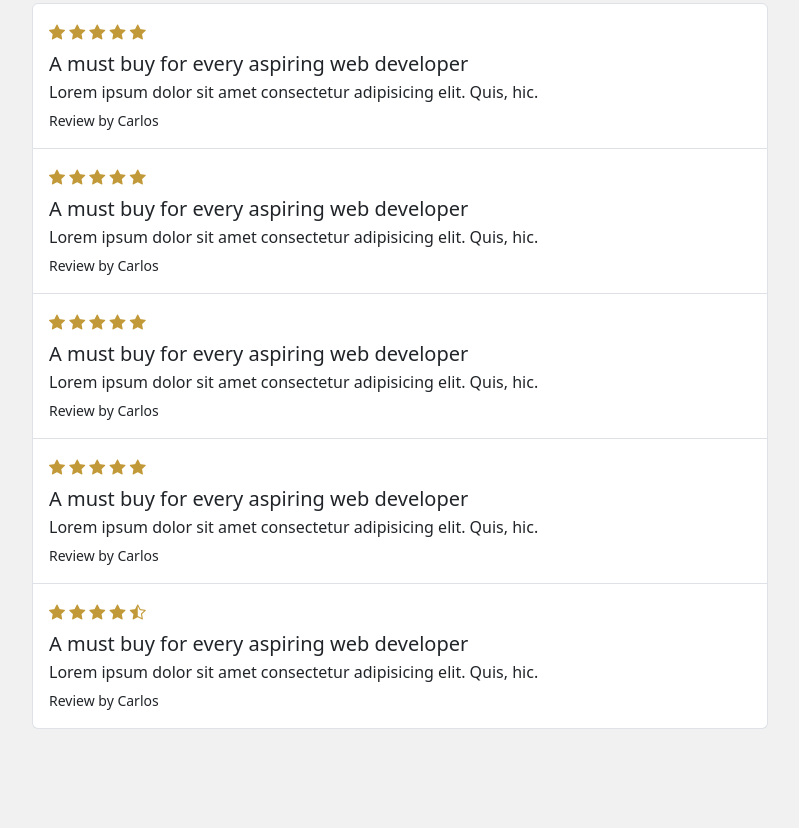
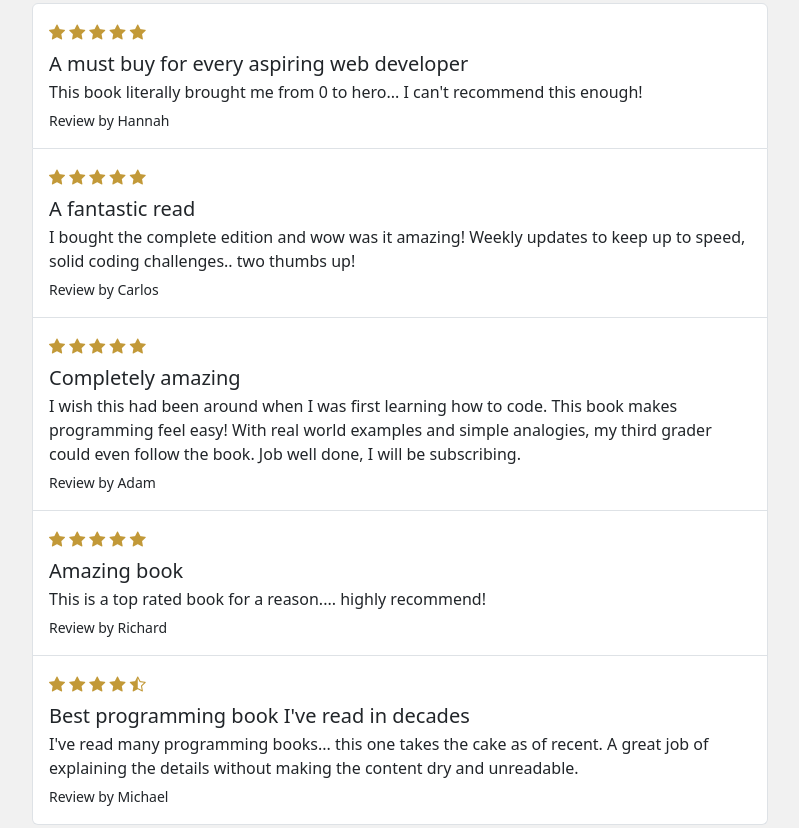
Before and after one commit to TrevorEngland23/bootstrap-tutorial, a website: page index.html in a window 1280 px wide. Shown: the part 2454-3282 px from the top of the page, without its empty margins (240-1039 px from the left). Drawn offline with nearby package versions, Linux system fonts and the light colour scheme.

Commit message:
Update index.html

```diff
--- a/index.html
+++ b/index.html
@@ -279,7 +279,19 @@
                   <i class="bi bi-star-fill text-warning"></i>
                 </div>
                 <h5 class="mb-1">A must buy for every aspiring web developer</h5>
-                <p class="mb-1">Lorem ipsum dolor sit amet consectetur adipisicing elit. Quis, hic.</p>
+                <p class="mb-1">This book literally brought me from 0 to hero... I can't recommend this enough!</p>
+                <small>Review by Hannah</small>
+              </div>
+              <div class="list-group-item py-3">
+                <div class="pb-2">
+                  <i class="bi bi-star-fill text-warning"></i>
+                  <i class="bi bi-star-fill text-warning"></i>
+                  <i class="bi bi-star-fill text-warning"></i>
+                  <i class="bi bi-star-fill text-warning"></i>
+                  <i class="bi bi-star-fill text-warning"></i>
+                </div>
+                <h5 class="mb-1">A fantastic read</h5>
+                <p class="mb-1">I bought the complete edition and wow was it amazing! Weekly updates to keep up to speed, solid coding challenges.. two thumbs up!</p>
                 <small>Review by Carlos</small>
               </div>
               <div class="list-group-item py-3">
@@ -290,9 +302,10 @@
                   <i class="bi bi-star-fill text-warning"></i>
                   <i class="bi bi-star-fill text-warning"></i>
                 </div>
-                <h5 class="mb-1">A must buy for every aspiring web developer</h5>
-                <p class="mb-1">Lorem ipsum dolor sit amet consectetur adipisicing elit. Quis, hic.</p>
-                <small>Review by Carlos</small>
+                <h5 class="mb-1">Completely amazing</h5>
+                <p class="mb-1">I wish this had been around when I was first learning how to code. This book makes programming feel easy! With real world examples and simple
+                analogies, my third grader could even follow the book. Job well done, I will be subscribing.</p>
+                <small>Review by Adam</small>
               </div>
               <div class="list-group-item py-3">
                 <div class="pb-2">
@@ -302,21 +315,9 @@
                   <i class="bi bi-star-fill text-warning"></i>
                   <i class="bi bi-star-fill text-warning"></i>
                 </div>
-                <h5 class="mb-1">A must buy for every aspiring web developer</h5>
-                <p class="mb-1">Lorem ipsum dolor sit amet consectetur adipisicing elit. Quis, hic.</p>
-                <small>Review by Carlos</small>
-              </div>
-              <div class="list-group-item py-3">
-                <div class="pb-2">
-                  <i class="bi bi-star-fill text-warning"></i>
-                  <i class="bi bi-star-fill text-warning"></i>
-                  <i class="bi bi-star-fill text-warning"></i>
-                  <i class="bi bi-star-fill text-warning"></i>
-                  <i class="bi bi-star-fill text-warning"></i>
-                </div>
-                <h5 class="mb-1">A must buy for every aspiring web developer</h5>
-                <p class="mb-1">Lorem ipsum dolor sit amet consectetur adipisicing elit. Quis, hic.</p>
-                <small>Review by Carlos</small>
+                <h5 class="mb-1">Amazing book</h5>
+                <p class="mb-1">This is a top rated book for a reason.... highly recommend!</p>
+                <small>Review by Richard</small>
               </div>
               <div class="list-group-item py-3">
                 <div class="pb-2">
@@ -326,9 +327,10 @@
                   <i class="bi bi-star-fill text-warning"></i>
                   <i class="bi bi-star-half text-warning"></i>
                 </div>
-                <h5 class="mb-1">A must buy for every aspiring web developer</h5>
-                <p class="mb-1">Lorem ipsum dolor sit amet consectetur adipisicing elit. Quis, hic.</p>
-                <small>Review by Carlos</small>
+                <h5 class="mb-1">Best programming book I've read in decades</h5>
+                <p class="mb-1">I've read many programming books... this one takes the cake as of recent. A great job of explaining the details without making the content
+                dry and unreadable.</p>
+                <small>Review by Michael</small>
               </div>
             </div>
           </div>
```
